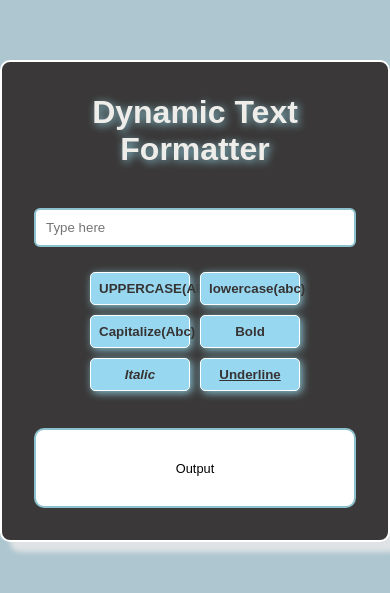
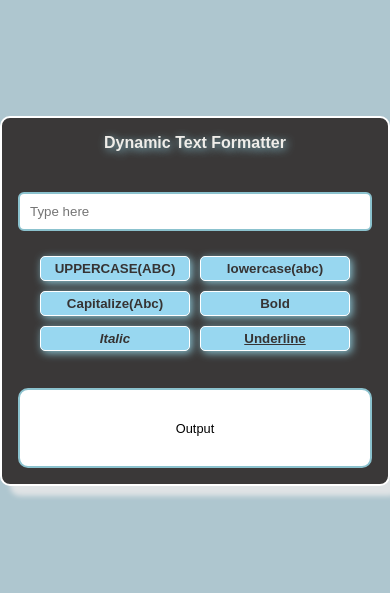
Before and after one commit to tanusharma72/Text-formatter, a plain HTML site: page index.html in a window 390 px wide. Shown: the part 121-714 px from the top of the page. Drawn offline with Linux system fonts and the light colour scheme.

Commit message:
Update style.css

```diff
--- a/style.css
+++ b/style.css
@@ -96,6 +96,7 @@ p {
     font-style: italic;
 }
 
+
 /* Responsive Design */
 @media (max-width: 768px) {
     .container {
@@ -107,7 +108,7 @@ p {
     }
 
     button {
-        width: 120px;
+        width: 140px;
         margin: 5px;
     }
 
@@ -126,7 +127,7 @@ p {
     }
 
     button {
-        width: 100px;
+        width: 140px;
         padding: 8px;
     }
 
@@ -134,3 +135,28 @@ p {
         font-size: 0.8rem;
     }
 }
+
+@media (max-width: 460px) {
+    .container {
+        padding: 1rem;
+    }
+
+    .container h2 {
+        font-size: 1rem;
+    }
+
+    button {
+        width: 150px;
+        padding: 4px;
+    }
+
+    p {
+        font-size: 0.5rem;
+    }
+}
+
+
+    p {
+        font-size: 0.8rem;
+    }
+}
```
